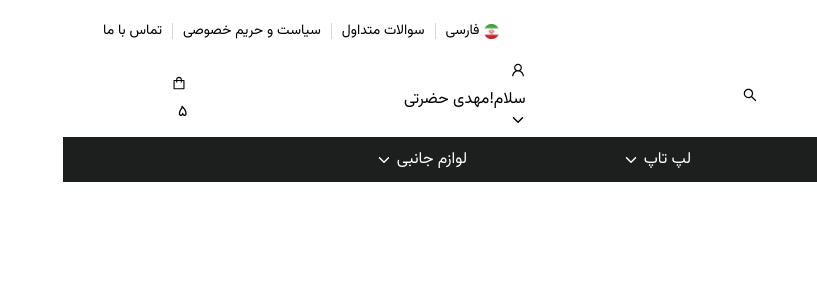
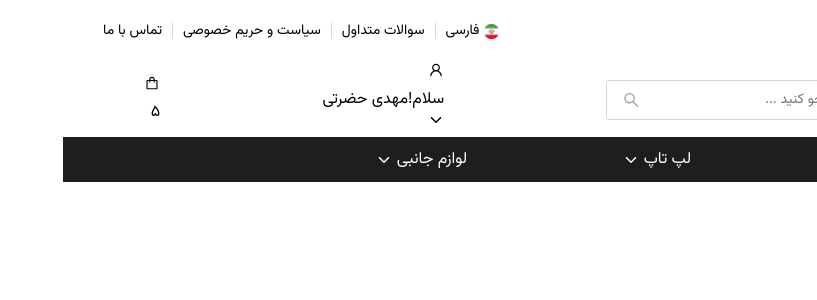
Before and after one commit to Mahdi-Hazrati/harmony-shop, a React (Create React App) app in the folder client/: page / in a window 1280 px wide. Shown: the top 300 px of the page, without its empty margins (463-1280 px from the left). Built offline with nearby package versions, Linux system fonts and the light colour scheme.

Commit message:
header main section add search input

```diff
--- a/client/src/components/Header/Main.jsx
+++ b/client/src/components/Header/Main.jsx
@@ -14,7 +14,7 @@ const Main = () => {
         </div>
       </Link>
       <div className="search-box">
-        <input type="text" className="search-box-input" />
+        <input type="text" className="search-box-input" placeholder="محصول مورد نظر را جست و جو کنید ..." />
         <AiOutlineSearch className="search-box-icon" />
       </div>
       <div className="user-account">
--- a/client/src/components/Header/Main.scss
+++ b/client/src/components/Header/Main.scss
@@ -31,4 +31,33 @@
         }
 
     }
+    .search-box{
+        width: 400px;
+        height: 40px;
+        display: flex;
+        justify-content: center;
+        align-items: center;
+        border-radius: var(--border-radius-sm);
+        border: 1px solid var(--gray-200);
+        background: var(--white);
+        padding: 0px 5px;
+        .search-box-input{
+            flex: 8;
+            height: 100%;
+            font-size: 14px;
+            padding: 0 20px;
+        }
+        .search-box-icon{
+            flex: 1;
+            display: flex;
+            justify-content: center;
+            align-items: center;
+            font-size: 18px;
+            color: var(--gray-300);
+            &:hover{
+                cursor: pointer;
+            }
+
+        }
+    }
 }
```
